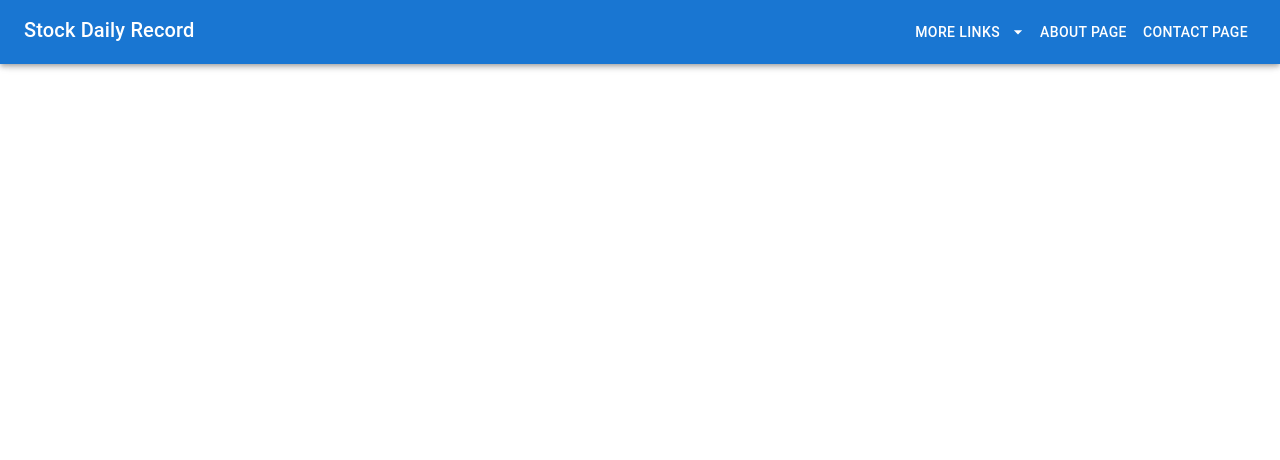
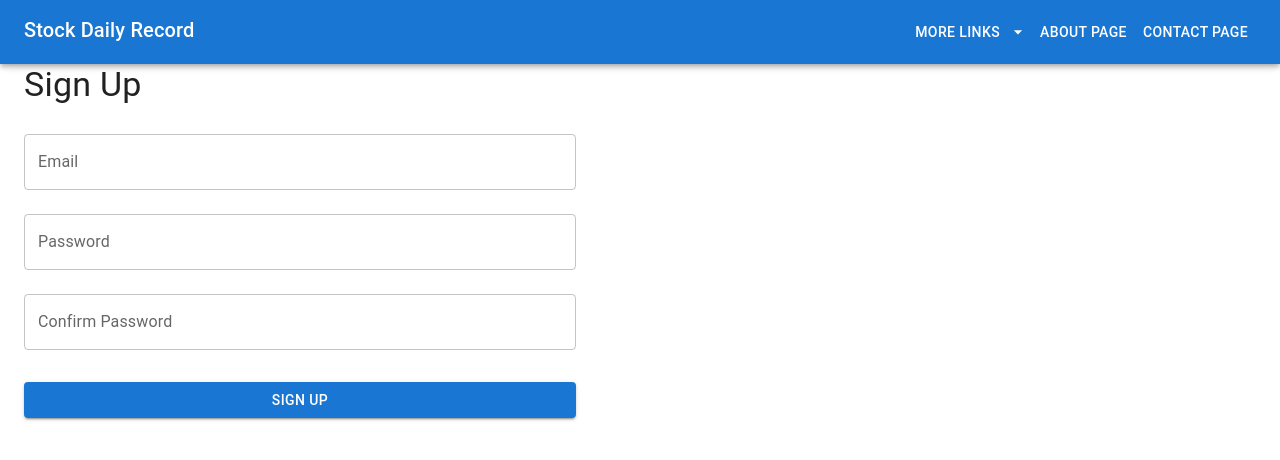
Before and after one commit to wenlianghuang/Stock_Web_Record, a React (Create React App) app in the folder frontend/: page /signup in a window 1280 px wide. Shown: the top 460 px of the page. Built offline with nearby package versions, Linux system fonts and the light colour scheme; what chartjs-chart-financial would draw is missing.

Commit message:
new file

```diff
--- a/frontend/src/App.tsx
+++ b/frontend/src/App.tsx
@@ -7,6 +7,7 @@ import ScrollImagePage from './pages/ContinuePage';
 import Fundamental_Analysis from './pages/Fundamental_Analysis';
 import HomePage from './pages/HomePage';
 import StockListPage from './pages/StockListPage';
+import SignUpPage from './pages/SignUpPage';
 import './styles/App.css';
 
 const App: React.FC = () => {
@@ -20,6 +21,7 @@ const App: React.FC = () => {
           <Route path="/page2" element={<ScrollImagePage />} />
           <Route path="/stocklist" element={<StockListPage />} />
           <Route path='/Fundamental_Analysis' element={<Fundamental_Analysis />} />
+          <Route path="/signup" element={<SignUpPage />} />
         </Routes>
       </Dashboard>
     </Router>
--- a/frontend/src/pages/CandlestickChart.tsx
+++ b/frontend/src/pages/CandlestickChart.tsx
@@ -7,13 +7,13 @@ import {generateStockData,StockData} from '../components/generateStockData';
 //import { generateStockData, StockData } from '../pages/generateStockData';
 ChartJS.register(CategoryScale, LinearScale, TimeScale, TimeSeriesScale, Title, Tooltip, Legend, CandlestickController, CandlestickElement);
 
-interface CandlestickChart3Props {
+interface CandlestickChartProps {
   title: string;
 }
 
 // Define the functional component with props
 //const CandlestickChart3: React.FC<CandlestickChart3Props> = ({ title }) => {
-const CandlestickChart = ({ title }: CandlestickChart3Props) => {
+const CandlestickChart = ({ title }: CandlestickChartProps) => {
   const options: ChartOptions<'candlestick'> = {
     responsive: true,
     plugins: {
--- a/frontend/src/pages/HomePage.tsx
+++ b/frontend/src/pages/HomePage.tsx
@@ -142,8 +142,21 @@ const HomePage: React.FC = () => {
               </Button>
             </Grid>
           </Grid>
+          <Box display="flex" justifyContent="flex-start" width="100%" mt={2}>
+            <Typography variant="body2" color="textSecondary">
+              Don't have an account?{" "}
+              <Button
+                variant="text"
+                color="primary"
+                onClick={() => navigate("/signup")}
+              >
+                Sign Up
+              </Button>
+            </Typography>
+          </Box>
         </Box>
       </Container>
+
     </React.Fragment>
 
   );
--- /dev/null
+++ b/frontend/src/pages/SignUpPage.tsx
@@ -0,0 +1,98 @@
+
+import React, { useState } from 'react';
+import { Container, TextField, Button, Typography, Box } from '@mui/material';
+import axios from 'axios';
+
+const SignUpPage: React.FC = () => {
+  const [account, setAccount] = useState('');
+  const [password, setPassword] = useState('');
+  const [confirmPassword, setConfirmPassword] = useState('');
+
+  const [error, setError] = useState('');
+
+    const handleSignUp = () => {
+      if (!account || !password || !confirmPassword) {
+        setError('All fields are required');
+        return;
+      }
+      if (password !== confirmPassword) {
+        setError('Passwords do not match');
+        return;
+      }
+
+      axios.post('http://localhost:3001/api/signup', { account, password })
+        .then((response) => {
+          const data = response.data;
+          console.log('data:', data);
+          if (data.message === 'Account created') {
+            setError('');
+            // Redirect to the login page
+          } else if (data.message === 'Account already exists') {
+            setError('Account already exists');
+          }
+        })
+        .catch((error) => {
+          console.error('Error signing up:', error);
+          setError('An error occurred');
+        });
+
+      // Handle sign up logic here
+      console.log('Account:', account);
+      console.log('Password:', password);
+      console.log('Confirm Password:', confirmPassword);
+    };
+
+    return (
+      <Container maxWidth="sm">
+        <Box display="inline" justifyContent="center" alignItems="center" minHeight="100vh">
+          <Box display="inline" flexDirection="column" alignItems="center" width="100%">
+            <Typography variant="h4" component="h1" gutterBottom>
+              Sign Up
+            </Typography>
+            {error && (
+              <Typography variant="body1" color="error" gutterBottom>
+                {error}
+              </Typography>
+            )}
+            <TextField
+              label="Email"
+              variant="outlined"
+              fullWidth
+              margin="normal"
+              value={account}
+              onChange={(e) => setAccount(e.target.value)}
+            />
+            <TextField
+              label="Password"
+              type="password"
+              variant="outlined"
+              fullWidth
+              margin="normal"
+              value={password}
+              onChange={(e) => setPassword(e.target.value)}
+            />
+            <TextField
+              label="Confirm Password"
+              type="password"
+              variant="outlined"
+              fullWidth
+              margin="normal"
+              value={confirmPassword}
+              onChange={(e) => setConfirmPassword(e.target.value)}
+            />
+            <Button
+              variant="contained"
+              color="primary"
+              fullWidth
+              onClick={handleSignUp}
+              sx={{ mt: 3 }}
+            >
+              Sign Up
+            </Button>
+          </Box>
+        </Box>
+      </Container>
+    );
+  };
+
+  export default SignUpPage;
```
Also changed, not shown: 1 other file (tests, documents, lock files or other folders).
